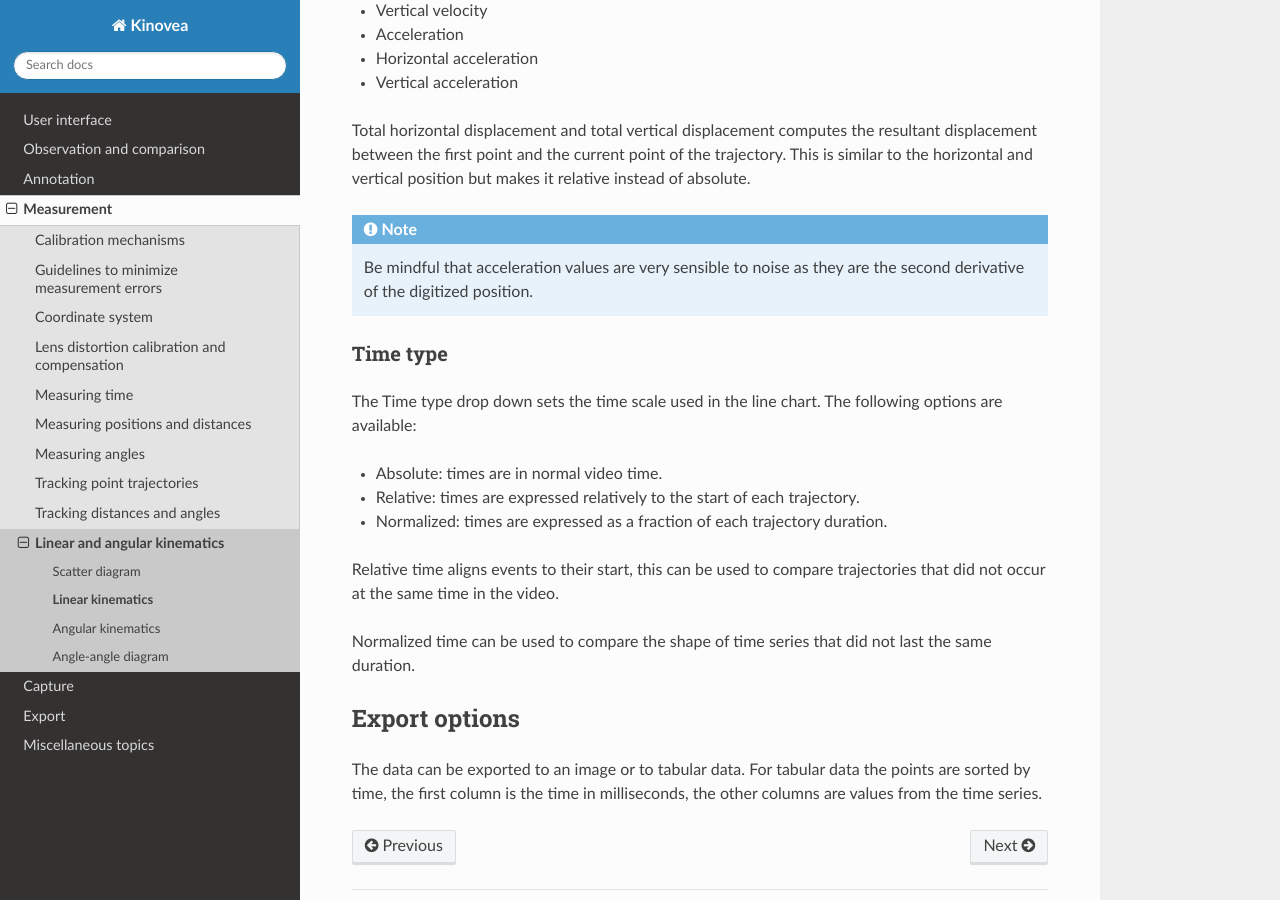
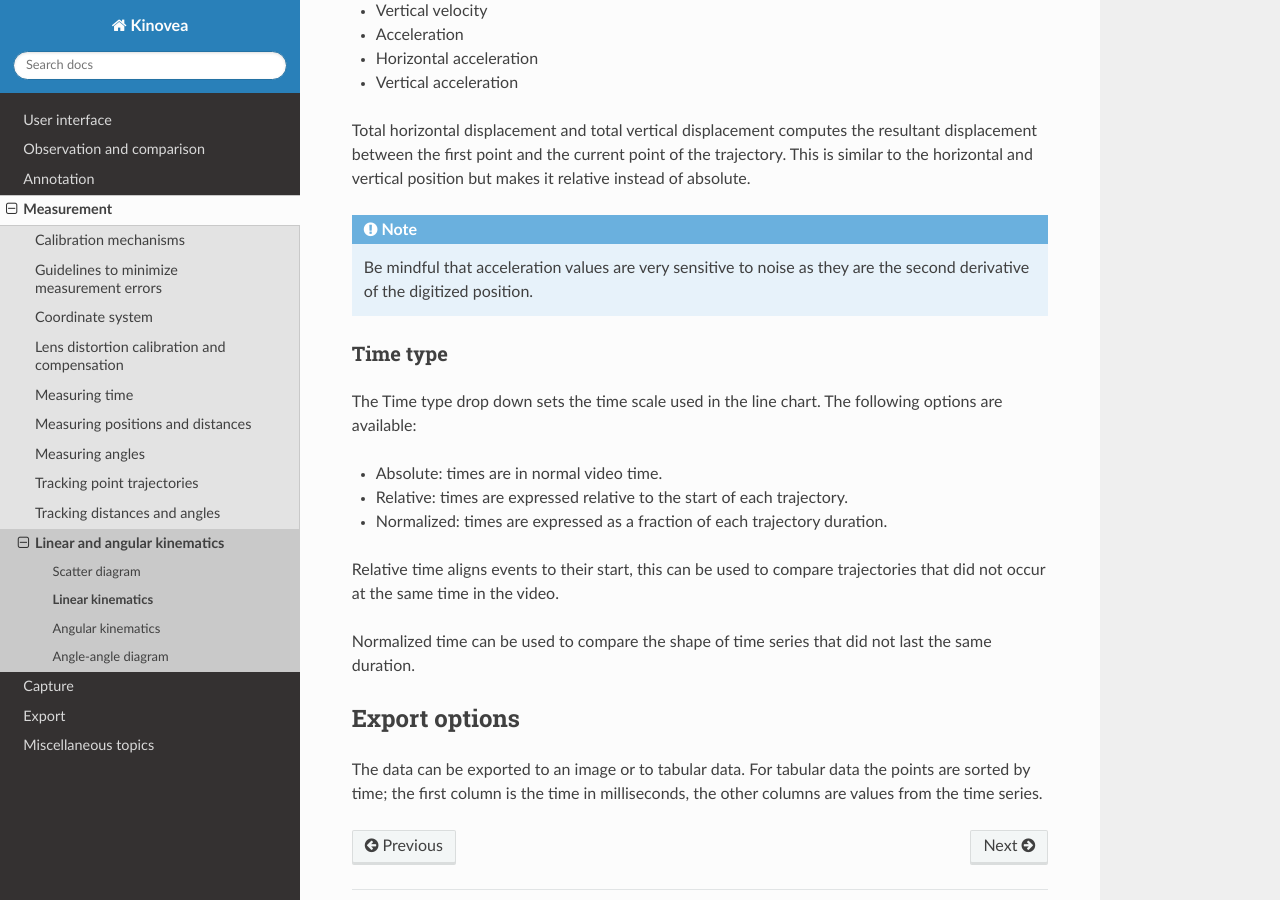
Before and after one commit to Kinovea/kinovea-docs, a Sphinx documentation site: the page built from source/measurement/kinematics/linear.rst, in a window 1280 px wide and 900 px high, scrolled down 1319 px. Built offline with Sphinx 7.4.7 and the Read the Docs theme 2.0.0, drawn with Linux system fonts in a browser that asks for light colours; some of the changed text lies outside the part shown.

Commit message:
Update linear.rst
Reviewed - Minor changes made.

```diff
--- a/source/measurement/kinematics/linear.rst
+++ b/source/measurement/kinematics/linear.rst
@@ -7,7 +7,7 @@ Description
 -----------
 The linear kinematics diagram displays line charts of points trajectories and tracked objects points.
 
-This can be used to study and compare the evolution of position, speed or acceleration over time.
+This can be used to study and compare the evolution of position, speed, or acceleration over time.
 
 Data source
 -----------
@@ -36,7 +36,7 @@ The following options are available:
 Total horizontal displacement and total vertical displacement computes the resultant displacement between the first point and the current point of the trajectory.
 This is similar to the horizontal and vertical position but makes it relative instead of absolute.
 
-.. note:: Be mindful that acceleration values are very sensible to noise as they are the second derivative of the digitized position.
+.. note:: Be mindful that acceleration values are very sensitive to noise as they are the second derivative of the digitized position.
 
 Time type
 **********
@@ -44,7 +44,7 @@ The Time type drop down sets the time scale used in the line chart.
 The following options are available:
 
 * Absolute: times are in normal video time.
-* Relative: times are expressed relatively to the start of each trajectory.
+* Relative: times are expressed relative to the start of each trajectory.
 * Normalized: times are expressed as a fraction of each trajectory duration.
 
 Relative time aligns events to their start, this can be used to compare trajectories that did not occur at the same time in the video.
@@ -54,4 +54,4 @@ Normalized time can be used to compare the shape of time series that did not las
 Export options
 --------------
 The data can be exported to an image or to tabular data.
-For tabular data the points are sorted by time, the first column is the time in milliseconds, the other columns are values from the time series.
+For tabular data the points are sorted by time; the first column is the time in milliseconds, the other columns are values from the time series.
```
